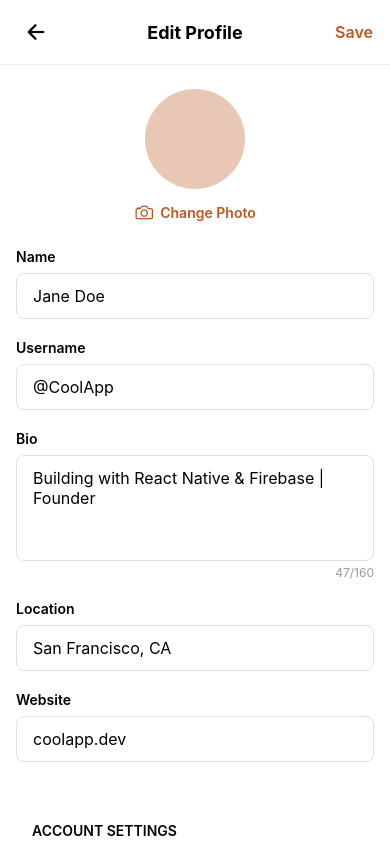
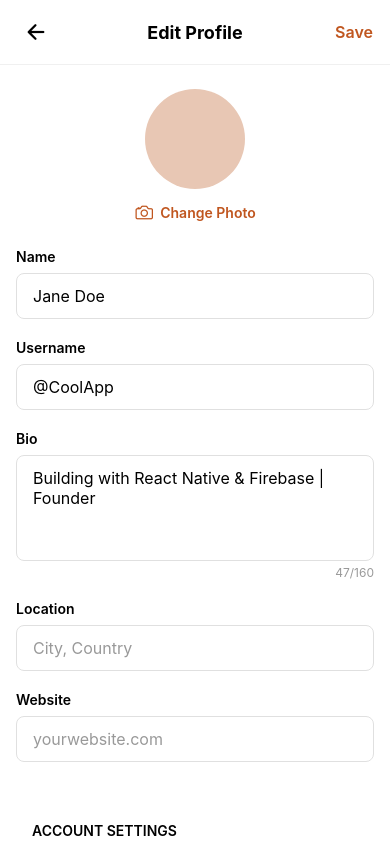
Before and after one commit to sotsnetwork/gobia, a React Native app: screen /EditProfile in a window 390 px wide. Built offline with nearby package versions, Linux system fonts and the light colour scheme.

Commit message:
Update EditProfileScreen.tsx

```diff
--- a/src/screens/EditProfileScreen.tsx
+++ b/src/screens/EditProfileScreen.tsx
@@ -17,8 +17,8 @@ export default function EditProfileScreen() {
   const [name, setName] = useState('Jane Doe');
   const [username, setUsername] = useState('@CoolApp');
   const [bio, setBio] = useState('Building with React Native & Firebase | Founder');
-  const [location, setLocation] = useState('San Francisco, CA');
-  const [website, setWebsite] = useState('coolapp.dev');
+  const [location, setLocation] = useState('');
+  const [website, setWebsite] = useState('');
   const [saving, setSaving] = useState(false);
 
   // Load saved profile (if any) so edits persist
```
